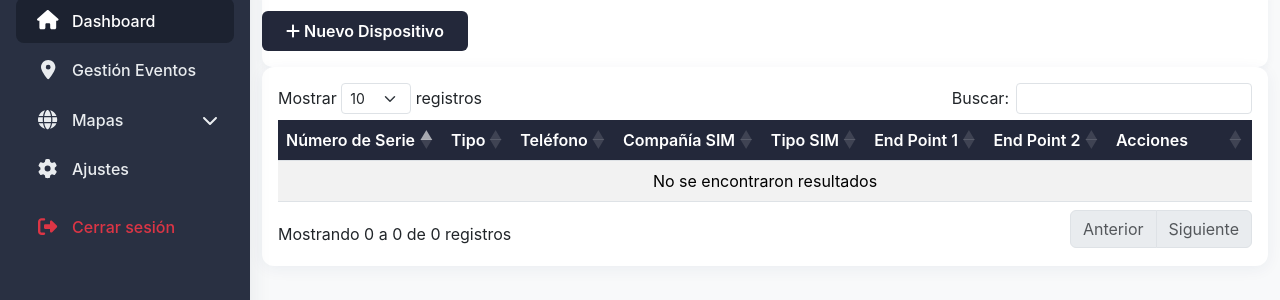
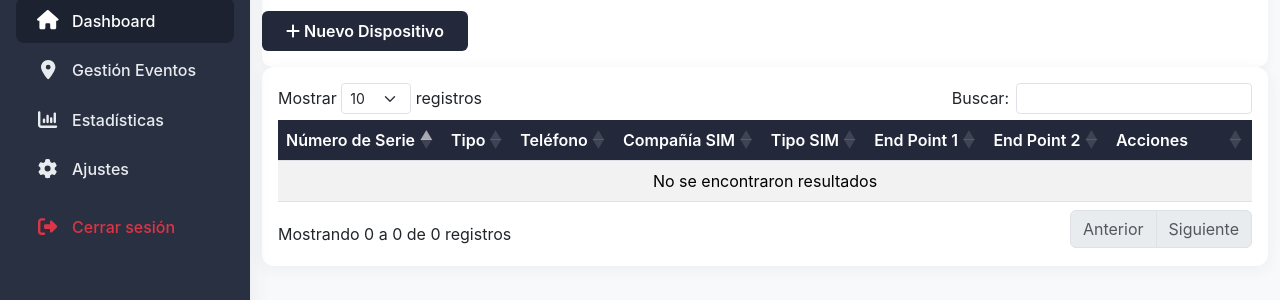
Before and after one commit to DanielEstradaMallea/Insight-CAD, a Django app: page /listar/ in a window 1280 px wide. Shown: the part 139-439 px from the top of the page. Run offline with Django 5.2, Linux system fonts and the light colour scheme; the visitor is signed in with stand-in values (Sample User, id 1); data that the repository does not hold is empty; some libraries are stand-ins or nearby versions.

Commit message:
fix reportes

```diff
--- a/templates/menu/sidebar_items.html
+++ b/templates/menu/sidebar_items.html
@@ -13,29 +13,14 @@
             <span class="sidebar-text">Gestión Eventos</span>
         </a>
     </li>
-    <!-- MAPAS (siempre visible) -->
+
     <li class="nav-item">
-        <a class="nav-link collapsed d-flex align-items-center" data-bs-toggle="collapse" href="#submenu-mapas"
-            role="button" aria-expanded="false" aria-controls="submenu-mapas">
-            <span class="sidebar-icon"><i class="fa-solid fa-globe"></i></span>
-            <span class="sidebar-text">Mapas</span>
-            <span class="link-arrow ms-auto"><i class="fas fa-chevron-down"></i></span>
+        <a href="{% url 'mapa:dashboard'%}" class="nav-link">
+            <span class="sidebar-icon"><i class="fa-solid fa-chart-column"></i></span>
+            <span class="sidebar-text">Estadísticas</span>
         </a>
-        <div class="multi-level collapse" id="submenu-mapas" data-bs-parent="#sidebar-nav">
-            <ul class="flex-column nav ps-4">
-                <li class="nav-item">
-                    <a class="nav-link" href="{% url 'mapa:dashboard'%}">
-                        <span class="sidebar-subicon"><i class="fa-solid fa-satellite-dish"></i></span> Infoscan GPS
-                    </a>
-                </li>
-                <li class="nav-item">
-                    <a class="nav-link" href="#">
-                        <span class="sidebar-subicon"><i class="fa-solid fa-bullseye"></i></span> Mapa Calor
-                    </a>
-                </li>
-            </ul>
-        </div>
     </li>
+
 
     <!-- SOLO PARA ADMINISTRADORES -->
     {% if request.user|in_groups:"Administrador" %}
```
